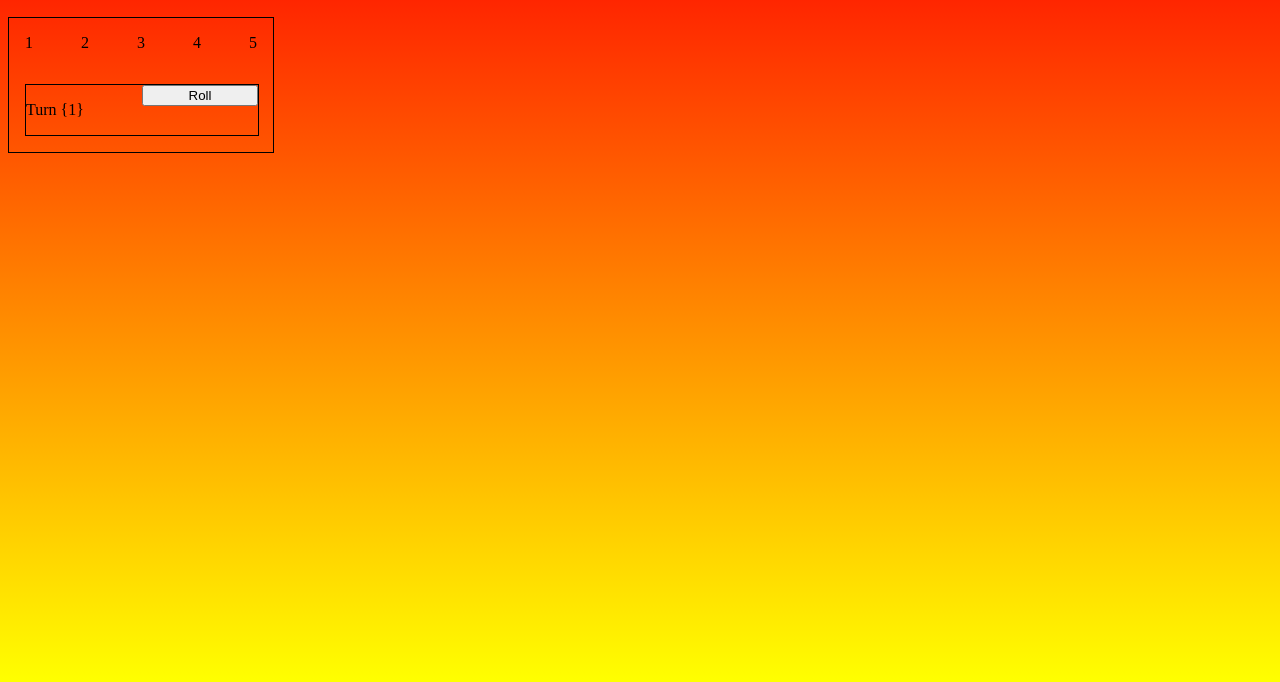
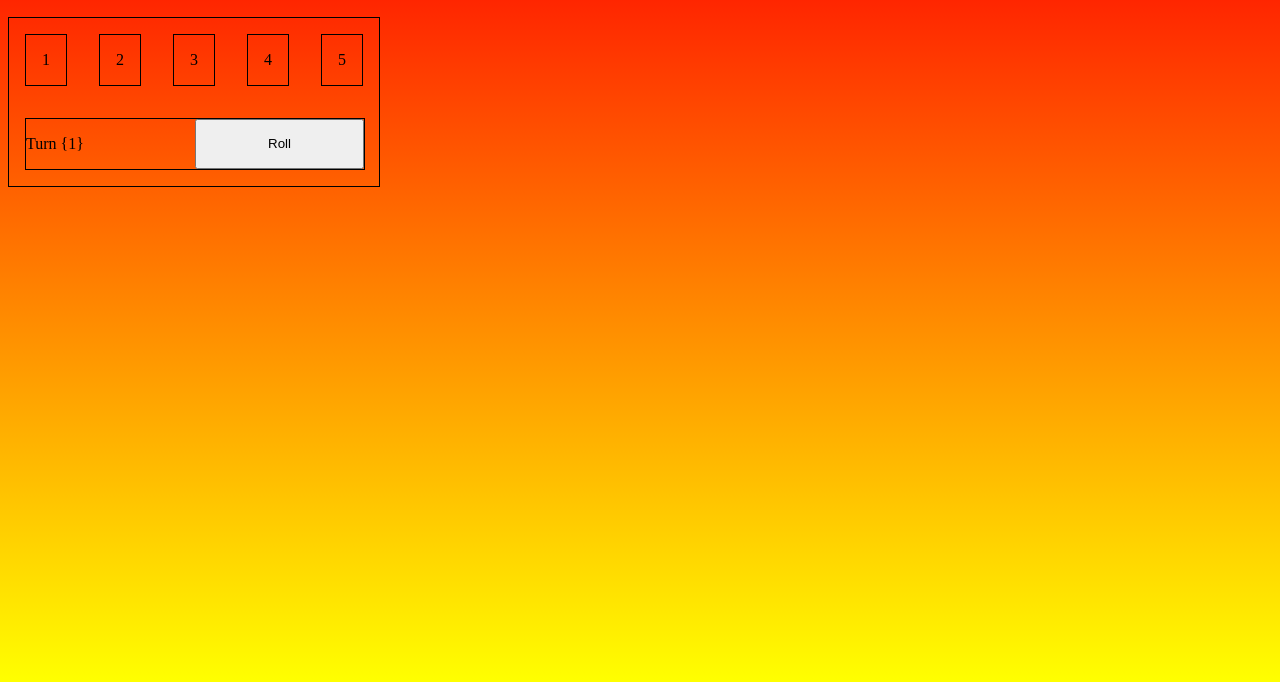
Before and after one commit to GustavHaavik/YatzyProjekt, a website: page index.html in a window 1280 px wide. Shown: the part 118-800 px from the top of the page. Drawn offline with Linux system fonts and the light colour scheme.

Commit message:
adding dices

```diff
--- a/index.html
+++ b/index.html
@@ -20,20 +20,20 @@
     </header>
     <!-- DISPLAY -->
     <section id="display">
-        <div id="dices">
-            <div id="dice-1">
+        <div id="dice-container">
+            <div class="dice" id="die-1">
                 1
             </div>
-            <div id="dice-2">
+            <div class="dice" id="die-2">
                 2
             </div>
-            <div id="dice-3">
+            <div class="dice" id="die-3">
                 3
             </div>
-            <div id="dice-4">
+            <div class="dice" id="die-4">
                 4
             </div>
-            <div id="dice-5">
+            <div class="dice" id="dice-5">
                 5
             </div>
         </div>
--- a/style.css
+++ b/style.css
@@ -18,12 +18,18 @@ body {
     padding: 1rem;
 }
 
-#dices {
+.dice {
+    border: 1px solid black;
+    /* Add some space around the dices */
+    padding: 1rem;
+}
+
+#dice-container {
     display: grid;
     /* child divs should be inline using grid */
     grid-template-columns: repeat(5, 1fr);
     /* Add some space between the dices */
-    gap: 3rem;
+    gap: 2rem;
     margin-bottom: 2rem;
 }
 
@@ -34,8 +40,8 @@ body {
     /* take up as much space */
     width: 100%;
     /* align top */
-    align-items: start;
     justify-content: start;
+    /* TODO Delete */
     border: 1px solid black;
 }
 
```
Also changed, not shown: assets/dices.png (added).
